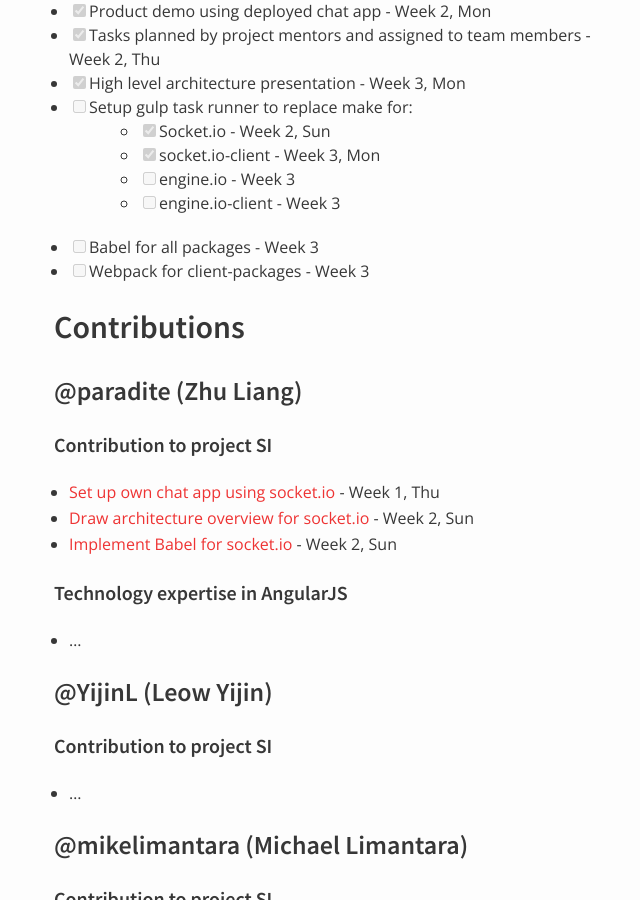
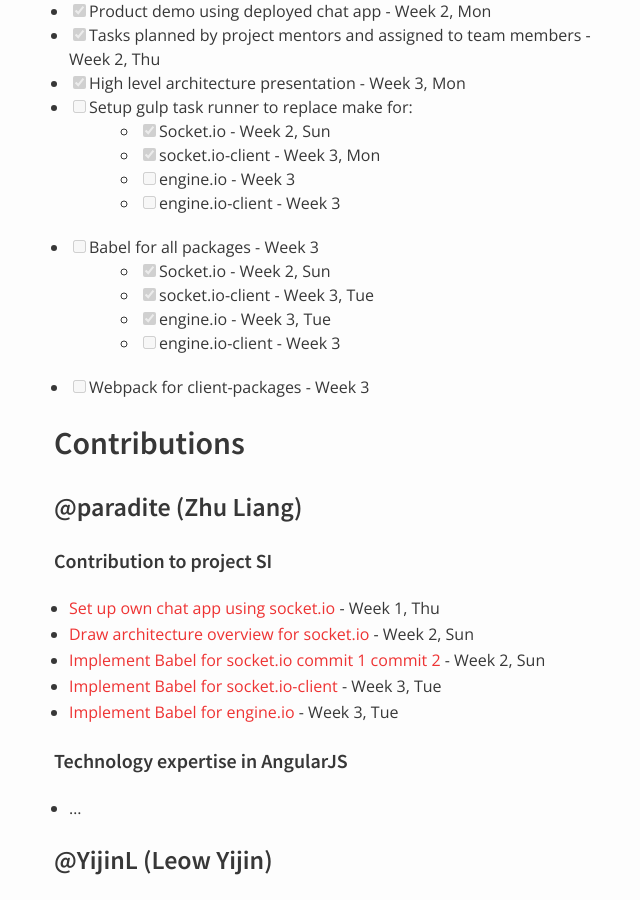
Before and after one commit to nus-oss/cs3281-AY1516S2-website, a Jekyll site: the page built from teams/socketio.md, in a window 1280 px wide and 900 px high, scrolled down 741 px. Shown: the whole window, without its empty margins (316-956 px from the left). Built offline with Jekyll 4.4.1, drawn with Linux system fonts in a browser that asks for light colours.

Commit message:
updated zhu liang progress

```diff
--- a/teams/socketio.md
+++ b/teams/socketio.md
@@ -31,6 +31,10 @@
   * [ ] engine.io - Week 3
   * [ ] engine.io-client - Week 3
 * [ ] Babel for all packages - Week 3
+  * [x] Socket.io - Week 2, Sun
+  * [x] socket.io-client - Week 3, Tue
+  * [x] engine.io - Week 3, Tue
+  * [ ] engine.io-client - Week 3
 * [ ] Webpack for client-packages - Week 3
 
 ## Contributions
@@ -40,7 +44,9 @@
 #### Contribution to project SI
 * [Set up own chat app using socket.io](https://github.com/paradite/socket-io-chat) - Week 1, Thu
 * [Draw architecture overview for socket.io](http://www.gliffy.com/go/publish/9806563) - Week 2, Sun
-* [Implement Babel for socket.io](https://github.com/nus-fboa2016-si/socket.io/blame/babel/gulpfile.js) - Week 2, Sun
+* [Implement Babel for socket.io commit 1](https://github.com/nus-fboa2016-si/socket.io/commit/3cc6874205177e556d5d9e743d08992219f369cd) [commit 2](https://github.com/nus-fboa2016-si/socket.io/commit/2cb967a2033a82571ab8841296afa8e9da828065) - Week 2, Sun
+* [Implement Babel for socket.io-client](https://github.com/nus-fboa2016-si/socket.io-client/commit/94127a34656a3d959625eda12a17113a46786d0d) - Week 3, Tue
+* [Implement Babel for engine.io](https://github.com/nus-fboa2016-si/engine.io/commit/76106776e68f94fff5bad330ba26de7401c61598) - Week 3, Tue
 
 #### Technology expertise in AngularJS
 * ...
```
